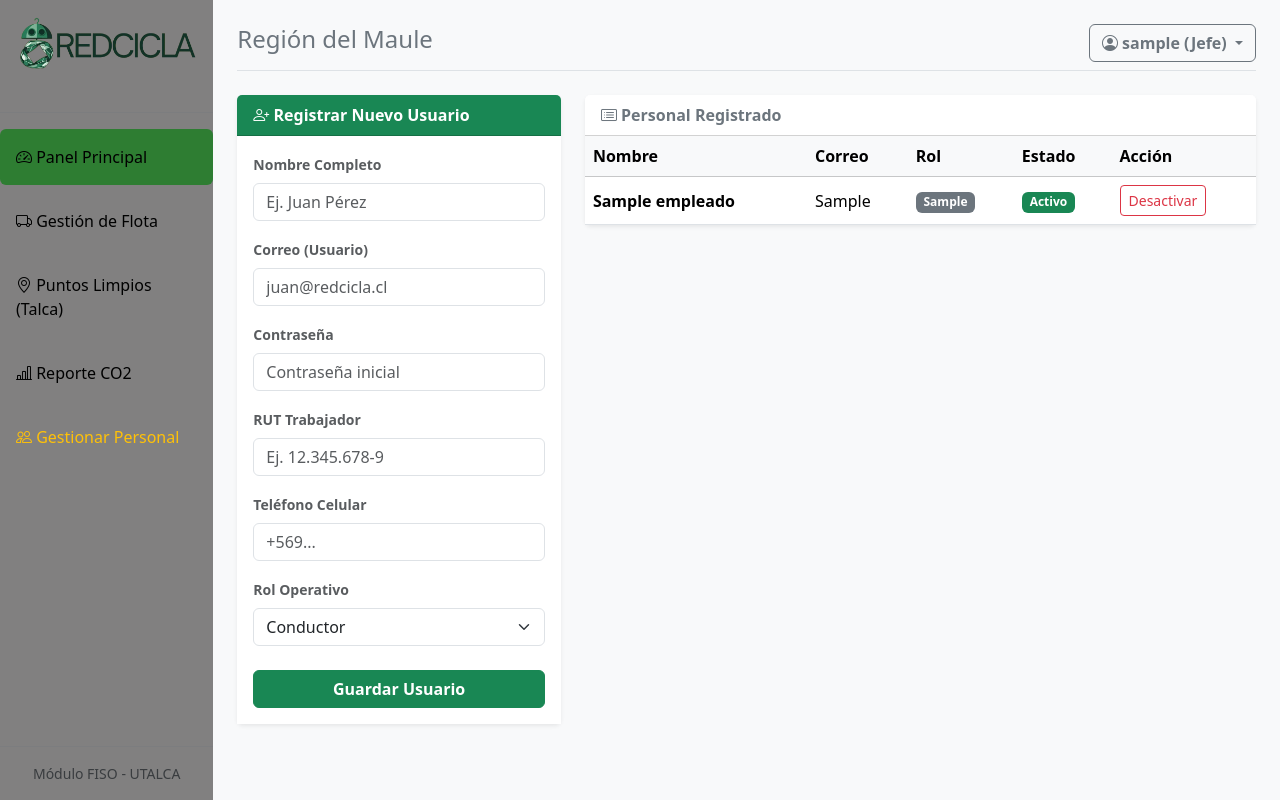
After one commit to MarcoMzSaav/ProyectoRedCicla, a Flask app: page /usuarios in a window 1280 px wide. The commit adds this page. Run offline with Flask 3, Linux system fonts and the light colour scheme; a user stored in the database is signed in; tables that the repository leaves empty hold one stand-in row (values such as "Sample post").

Commit message:
ADMIN PAGE: Actualizando db

```diff
--- a/pag_web/main.py
+++ b/pag_web/main.py
@@ -5,14 +5,12 @@ from threading import Timer
 from flask import Flask, render_template, request, jsonify, session, redirect, url_for
 from database_central import inicializar_bd_central
 
-# Blindaje de ruta absoluta FISO
 BASE_DIR = os.path.dirname(os.path.abspath(__file__))
 DB_PATH = os.path.join(BASE_DIR, 'redcicla_central.db')
 
 app = Flask(__name__)
 app.secret_key = 'redcicla_clave_super_secreta_2026'
 
-# --- 1. RUTA DE LOGIN ---
 @app.route('/login', methods=['GET', 'POST'])
 def login():
     error = None
@@ -20,9 +18,10 @@ def login():
         correo = request.form['correo']
         clave = request.form['clave']
 
-        conexion = sqlite3.connect(DB_PATH) # <-- Blindado
+        conexion = sqlite3.connect(DB_PATH)
         cursor = conexion.cursor()
-        cursor.execute("SELECT nombre, rol, estado FROM usuarios WHERE correo = ? AND clave = ?", (correo, clave))
+        # 🚨 Adaptado a 'empleados' y 'nombre_completo' y 'clave_acceso'
+        cursor.execute("SELECT nombre_completo, rol, estado FROM empleados WHERE correo = ? AND clave_acceso = ?", (correo, clave))
         usuario = cursor.fetchone()
         conexion.close()
 
@@ -39,25 +38,24 @@ def login():
 
     return render_template('login.html', error=error)
 
-# --- 2. RUTA DE CERRAR SESIÓN ---
 @app.route('/logout')
 def logout():
     session.clear()
     return redirect(url_for('login'))
 
-# --- 3. RUTA DEL DASHBOARD PROTEGIDA ---
 @app.route('/')
 def dashboard():
     if 'usuario_nombre' not in session:
         return redirect(url_for('login'))
 
     try:
-        conexion = sqlite3.connect(DB_PATH) # <-- ¡Aquí solía estar el fantasma!
+        conexion = sqlite3.connect(DB_PATH)
         cursor = conexion.cursor()
+        # 🚨 Adaptado a 'registros_retiro'
         cursor.execute('''
-            SELECT r.punto_reciclaje_id, p.comuna, r.fecha_hora, r.cantidad_conductor, r.cantidad_balanza, r.estado
-            FROM retiros_central r
-            JOIN puntos_reciclaje p ON r.punto_reciclaje_id = p.id
+            SELECT r.punto_id, p.direccion, r.fecha_hora, r.cantidad_retirada, r.estado
+            FROM registros_retiro r
+            JOIN puntos_reciclaje p ON r.punto_id = p.id
             ORDER BY r.id DESC
         ''')
         retiros_db = cursor.fetchall()
@@ -69,6 +67,66 @@ def dashboard():
 
     return render_template('dashboard.html', retiros=retiros_db, nombre=session.get('usuario_nombre'), rol=session.get('usuario_rol'))
 
+
+# ==========================================
+# 5. MÓDULO CRUD DE EMPLEADOS
+# ==========================================
+@app.route('/usuarios')
+def gestionar_usuarios():
+    if session.get('usuario_rol') not in ['Jefe', 'Administrador']:
+        return redirect(url_for('dashboard'))
+
+    conexion = sqlite3.connect(DB_PATH)
+    cursor = conexion.cursor()
+    cursor.execute("SELECT id, nombre_completo, correo, rol, estado FROM empleados ORDER BY rol, nombre_completo")
+    lista_usuarios = cursor.fetchall()
+    conexion.close()
+
+    return render_template('usuarios.html', usuarios=lista_usuarios)
+
+@app.route('/usuarios/crear', methods=['POST'])
+def crear_usuario():
+    if session.get('usuario_rol') not in ['Jefe', 'Administrador']:
+        return redirect(url_for('dashboard'))
+
+    rut = request.form['rut'] # Nuevo campo requerido por la BD
+    nombre = request.form['nombre']
+    correo = request.form['correo']
+    telefono = request.form['telefono'] # Nuevo campo
+    clave = request.form['clave']
+    rol = request.form['rol']
+
+    try:
+        conexion = sqlite3.connect(DB_PATH)
+        cursor = conexion.cursor()
+        cursor.execute("INSERT INTO empleados (rut, nombre_completo, correo, telefono, clave_acceso, rol, estado) VALUES (?, ?, ?, ?, ?, ?, 1)",
+                       (rut, nombre, correo, telefono, clave, rol))
+        conexion.commit()
+    except sqlite3.IntegrityError:
+        print("Error: El correo o RUT ya existe.")
+    finally:
+        if 'conexion' in locals():
+            conexion.close()
+
+    return redirect(url_for('gestionar_usuarios'))
+
+@app.route('/usuarios/estado/<int:id_usuario>', methods=['POST'])
+def cambiar_estado_usuario(id_usuario):
+    if session.get('usuario_rol') not in ['Jefe', 'Administrador']:
+        return redirect(url_for('dashboard'))
+
+    conexion = sqlite3.connect(DB_PATH)
+    cursor = conexion.cursor()
+    cursor.execute("SELECT estado FROM empleados WHERE id = ?", (id_usuario,))
+    estado_actual = cursor.fetchone()[0]
+    nuevo_estado = 0 if estado_actual == 1 else 1
+    cursor.execute("UPDATE empleados SET estado = ? WHERE id = ?", (nuevo_estado, id_usuario))
+    conexion.commit()
+    conexion.close()
+
+    return redirect(url_for('gestionar_usuarios'))
+
+
 # --- 4. API DE SINCRONIZACIÓN MÓVIL ---
 @app.route('/api/sincronizar', methods=['POST'])
 def sincronizar_datos():
@@ -78,12 +136,12 @@ def sincronizar_datos():
         if not datos_recibidos:
             return jsonify({"status": "error", "message": "No se enviaron datos"}), 400
 
-        conexion = sqlite3.connect(DB_PATH, timeout=10) # <-- Y aquí también estaba el fantasma
+        conexion = sqlite3.connect(DB_PATH, timeout=10)
         cursor = conexion.cursor()
 
         for registro in datos_recibidos:
             cursor.execute('''
-                INSERT INTO retiros_central (punto_reciclaje_id, cantidad_conductor, fecha_hora, estado)
+                INSERT INTO registros_retiro (punto_id, cantidad_retirada, fecha_hora, estado)
                 VALUES (?, ?, ?, 'Pendiente')
             ''', (
                 int(registro['punto_reciclaje_id']),
--- a/pag_web/templates/base.html
+++ b/pag_web/templates/base.html
@@ -33,7 +33,7 @@
                     <li><a href="#" class="nav-link p-3 rounded"><i class="bi bi-bar-chart-line"></i> Reporte CO2</a></li>
 
                     {% if session.get('usuario_rol') == 'Jefe' or session.get('usuario_rol') == 'Administrador' %}
-                        <li><a href="#" class="nav-link p-3 rounded text-warning"><i class="bi bi-people"></i> Gestionar Personal</a></li>
+                        <li><a href="/usuarios" class="nav-link p-3 rounded text-warning"><i class="bi bi-people"></i> Gestionar Personal</a></li>
                     {% endif %}
                 </ul>
                 <hr class="text-secondary">
--- /dev/null
+++ b/pag_web/templates/usuarios.html
@@ -0,0 +1,98 @@
+{% extends 'base.html' %}
+
+{% block content %}
+<div class="row">
+    <div class="col-md-4">
+        <div class="card border-0 shadow-sm">
+            <div class="card-header bg-success text-white fw-bold">
+                <i class="bi bi-person-plus"></i> Registrar Nuevo Usuario
+            </div>
+            <div class="card-body bg-white">
+                <form action="/usuarios/crear" method="POST">
+                    <div class="mb-3">
+                        <label class="form-label small text-muted fw-bold">Nombre Completo</label>
+                        <input type="text" name="nombre" class="form-control" required placeholder="Ej. Juan Pérez">
+                    </div>
+                    <div class="mb-3">
+                        <label class="form-label small text-muted fw-bold">Correo (Usuario)</label>
+                        <input type="email" name="correo" class="form-control" required placeholder="juan@redcicla.cl">
+                    </div>
+                    <div class="mb-3">
+                        <label class="form-label small text-muted fw-bold">Contraseña</label>
+                        <input type="text" name="clave" class="form-control" required placeholder="Contraseña inicial">
+                    </div>
+                    <div class="mb-3">
+                        <label class="form-label small text-muted fw-bold">RUT Trabajador</label>
+                        <input type="text" name="rut" class="form-control" required placeholder="Ej. 12.345.678-9">
+                    </div>
+                    <div class="mb-3">
+                        <label class="form-label small text-muted fw-bold">Teléfono Celular</label>
+                        <input type="text" name="telefono" class="form-control" required placeholder="+569...">
+                    </div>
+                    <div class="mb-4">
+                        <label class="form-label small text-muted fw-bold">Rol Operativo</label>
+                        <select name="rol" class="form-select" required>
+                            <option value="Conductor">Conductor</option>
+                            <option value="Ayudante">Ayudante</option>
+                            <option value="Administrador">Administrador</option>
+                            </select>
+                    </div>
+                    <button type="submit" class="btn btn-success w-100 fw-bold">Guardar Usuario</button>
+                </form>
+            </div>
+        </div>
+    </div>
+
+    <div class="col-md-8">
+        <div class="card border-0 shadow-sm">
+            <div class="card-header bg-white fw-bold text-secondary">
+                <i class="bi bi-card-list"></i> Personal Registrado
+            </div>
+            <div class="table-responsive">
+                <table class="table table-hover align-middle mb-0">
+                    <thead class="table-light">
+                        <tr>
+                            <th>Nombre</th>
+                            <th>Correo</th>
+                            <th>Rol</th>
+                            <th>Estado</th>
+                            <th>Acción</th>
+                        </tr>
+                    </thead>
+                    <tbody>
+                        {% for u in usuarios %}
+                        <tr>
+                            <td class="fw-bold">{{ u[1] }}</td>
+                            <td>{{ u[2] }}</td>
+                            <td>
+                                {% if u[3] == 'Jefe' %} <span class="badge bg-dark">Jefe</span>
+                                {% elif u[3] == 'Administrador' %} <span class="badge bg-primary">Admin</span>
+                                {% else %} <span class="badge bg-secondary">{{ u[3] }}</span> {% endif %}
+                            </td>
+                            <td>
+                                {% if u[4] == 1 %}
+                                    <span class="badge bg-success">Activo</span>
+                                {% else %}
+                                    <span class="badge bg-danger">Bloqueado</span>
+                                {% endif %}
+                            </td>
+                            <td>
+                                {% if u[3] != 'Jefe' %}
+                                    <form action="/usuarios/estado/{{ u[0] }}" method="POST" style="display:inline;">
+                                        {% if u[4] == 1 %}
+                                            <button type="submit" class="btn btn-sm btn-outline-danger" title="Desactivar">Desactivar</button>
+                                        {% else %}
+                                            <button type="submit" class="btn btn-sm btn-outline-success" title="Activar">Reactivar</button>
+                                        {% endif %}
+                                    </form>
+                                {% endif %}
+                            </td>
+                        </tr>
+                        {% endfor %}
+                    </tbody>
+                </table>
+            </div>
+        </div>
+    </div>
+</div>
+{% endblock %}
```
Also changed, not shown: pag_web/database_central.py (+61 -28 lines), pag_web/redcicla_central.db.
